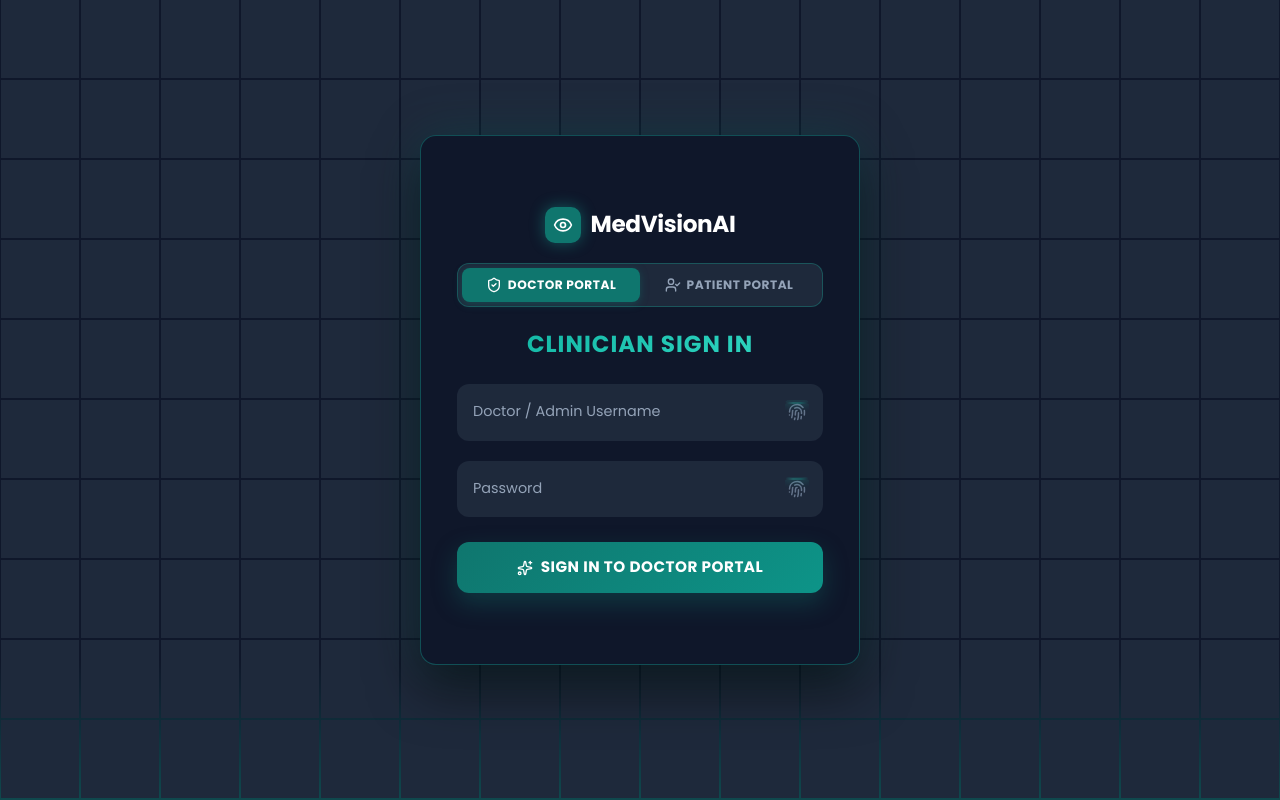
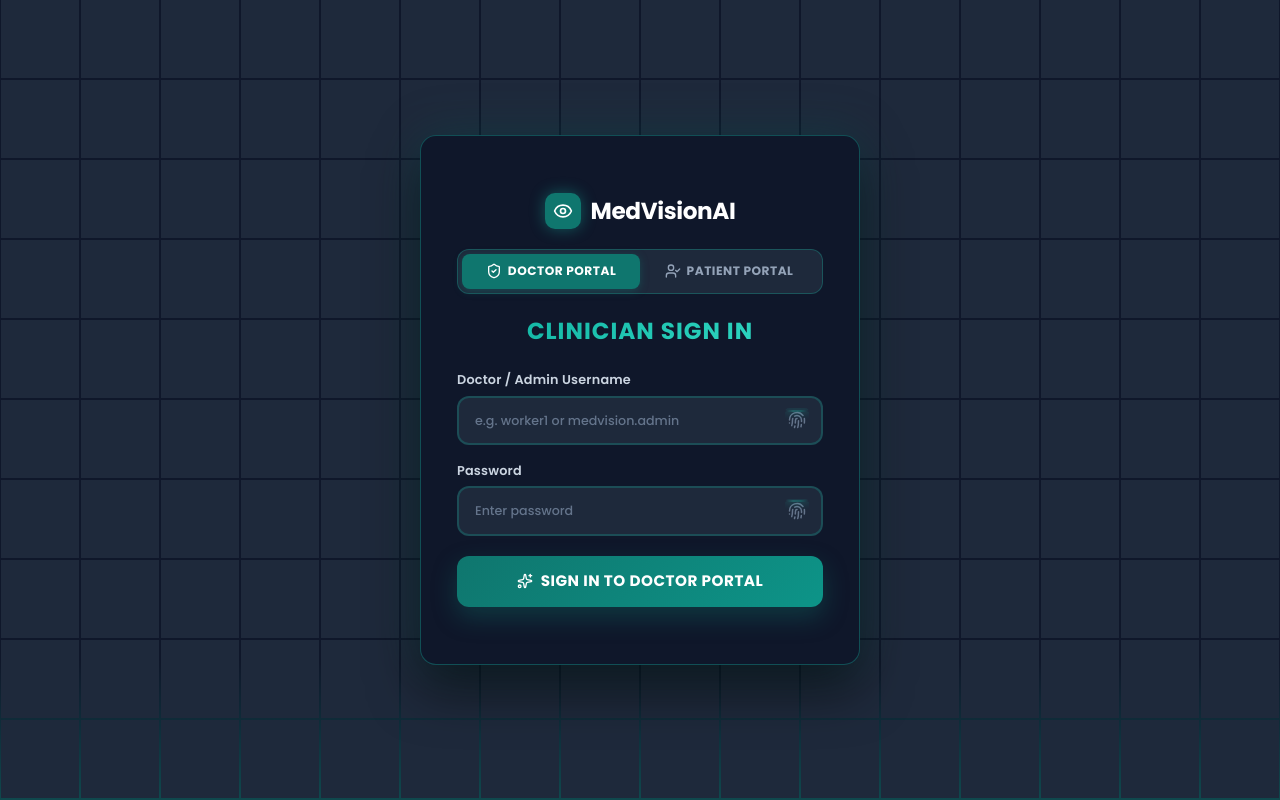
Before and after one commit to phanikumar822/MedVisionAI-v2, a React (Vite) app in the folder frontend/: page /login in a window 1280 px wide. Built offline with nearby package versions, Linux system fonts and the light colour scheme.

Commit message:
fix(auth): implement dedicated field labels and webkit autofill override to fix browser credential text overlap

```diff
--- a/frontend/src/pages/Login.css
+++ b/frontend/src/pages/Login.css
@@ -187,53 +187,65 @@
   width: 100%;
   display: flex;
   flex-direction: column;
-  gap: 20px;
+  gap: 16px;
 }
 
-.grid-bg-section .signin .content .form .inputBox {
-  position: relative;
+.inputBox {
+  display: flex;
+  flex-direction: column;
+  gap: 6px;
   width: 100%;
 }
 
-.grid-bg-section .signin .content .form .inputBox input {
+.field-label {
+  font-size: 0.8em;
+  font-weight: 600;
+  color: #CBD5E1;
+  letter-spacing: 0.2px;
+}
+
+.input-wrap {
   position: relative;
   width: 100%;
+  display: flex;
+  align-items: center;
+}
+
+.input-wrap input {
+  width: 100%;
   background: #1E293B;
-  border: 2px solid transparent;
+  border: 2px solid rgba(20, 184, 166, 0.25);
   outline: none;
-  padding: 22px 46px 8px 16px;
+  padding: 12px 46px 12px 16px;
   border-radius: 12px;
   color: #FFFFFF;
   font-weight: 500;
-  font-size: 0.95em;
+  font-size: 0.9em;
   transition: all 0.3s ease;
+  font-family: inherit;
 }
 
-.grid-bg-section .signin .content .form .inputBox input:focus {
-  border: 2px solid #14B8A6;
-  background: #0F172A;
-  box-shadow: 0 0 15px rgba(20, 184, 166, 0.2);
+.input-wrap input::placeholder {
+  color: #64748B;
+  font-size: 0.88em;
 }
 
-.grid-bg-section .signin .content .form .inputBox i {
-  position: absolute;
-  left: 16px;
-  top: 50%;
-  transform: translateY(-50%);
-  font-style: normal;
-  color: #94A3B8;
-  transition: all 0.3s ease;
-  pointer-events: none;
-  font-size: 0.9em;
+.input-wrap input:focus {
+  border-color: #14B8A6;
+  background: #0F172A;
+  box-shadow: 0 0 15px rgba(20, 184, 166, 0.25);
 }
 
-.signin .content .form .inputBox input:focus ~ i,
-.signin .content .form .inputBox input:valid ~ i {
-  top: 12px;
-  transform: translateY(0);
-  font-size: 0.72em;
-  color: #14B8A6;
-  font-weight: 700;
+/* Browser Autofill Override (Fixes white background bug on autofill) */
+.input-wrap input:-webkit-autofill,
+.input-wrap input:-webkit-autofill:hover,
+.input-wrap input:-webkit-autofill:focus,
+.input-wrap input:-webkit-autofill:active {
+  -webkit-box-shadow: 0 0 0 1000px #1E293B inset !important;
+  -webkit-text-fill-color: #FFFFFF !important;
+  caret-color: #FFFFFF;
+  transition: background-color 5000s ease-in-out 0s;
+  border-color: rgba(20, 184, 166, 0.4) !important;
 }
 
 /* Moving Laser Fingerprint Scanner Box */
@@ -260,8 +272,8 @@
   transition: all 0.3s ease;
 }
 
-.inputBox input:focus ~ .fingerprint-scanner-box .scanner-icon,
-.inputBox input:valid ~ .fingerprint-scanner-box .scanner-icon {
+.input-wrap input:focus ~ .fingerprint-scanner-box .scanner-icon,
+.input-wrap input:valid ~ .fingerprint-scanner-box .scanner-icon {
   color: #2DD4BF;
   filter: drop-shadow(0 0 5px rgba(45, 212, 191, 0.8));
 }
@@ -292,6 +304,11 @@
   }
 }
 
+.submit-box {
+  margin-top: 4px;
+  width: 100%;
+}
+
 .submit-btn {
   width: 100%;
   padding: 14px;
@@ -303,7 +320,6 @@
   cursor: pointer;
   border: none;
   border-radius: 12px;
-  margin-top: 5px;
   text-transform: uppercase;
   transition: all 0.3s ease;
   box-shadow: 0 10px 25px rgba(15, 118, 110, 0.35);
--- a/frontend/src/pages/Login.tsx
+++ b/frontend/src/pages/Login.tsx
@@ -57,7 +57,7 @@ const Login = () => {
         <div className="signin">
           <div className="content">
 
-            {/* Clean Single-Line Header Brand */}
+            {/* Header Brand */}
             <div className="brand-header">
               <div className="brand-logo-box">
                 <Eye className="w-5 h-5 text-white" />
@@ -88,37 +88,43 @@ const Login = () => {
             {error && <div className="auth-error-banner">{error}</div>}
 
             <form onSubmit={handleSubmit} className="form">
-              {/* Username Input Box with Laser Fingerprint Scanner */}
+              {/* Username Input Box */}
               <div className="inputBox">
+                <label className="field-label">{mode === 'doctor' ? 'Doctor / Admin Username' : 'Patient Username'}</label>
+                <div className="input-wrap">
                   <input
                     type="text"
                     required
                     value={username}
                     onChange={(e) => setUsername(e.target.value)}
+                    placeholder={mode === 'doctor' ? 'e.g. worker1 or medvision.admin' : 'Enter patient username'}
                   />
-                <i>{mode === 'doctor' ? 'Doctor / Admin Username' : 'Patient Username'}</i>
                   <div className="fingerprint-scanner-box" title="Biometric Security Scan">
                     <Fingerprint className="scanner-icon" />
                     <div className="laser-scan-line"></div>
                   </div>
                 </div>
+              </div>
 
-              {/* Password Input Box with Laser Fingerprint Scanner */}
+              {/* Password Input Box */}
               <div className="inputBox">
+                <label className="field-label">Password</label>
+                <div className="input-wrap">
                   <input
                     type="password"
                     required
                     value={password}
                     onChange={(e) => setPassword(e.target.value)}
+                    placeholder="Enter password"
                   />
-                <i>Password</i>
                   <div className="fingerprint-scanner-box" title="Biometric Security Scan">
                     <Fingerprint className="scanner-icon" />
                     <div className="laser-scan-line"></div>
                   </div>
                 </div>
+              </div>
 
-              <div className="inputBox">
+              <div className="submit-box">
                 <button type="submit" className="submit-btn" disabled={loading}>
                   <Sparkles className="w-4 h-4" />
                   {loading ? 'Authenticating...' : `Sign In to ${mode === 'doctor' ? 'Doctor Portal' : 'Patient Portal'}`}
```
Lines whose indentation alone changed are shown as unchanged.
